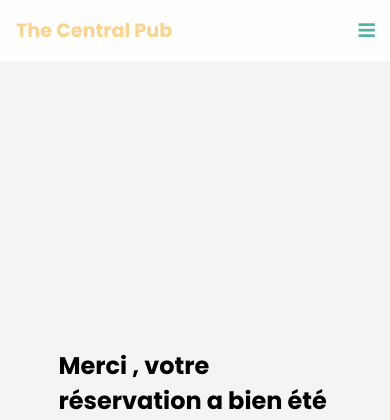
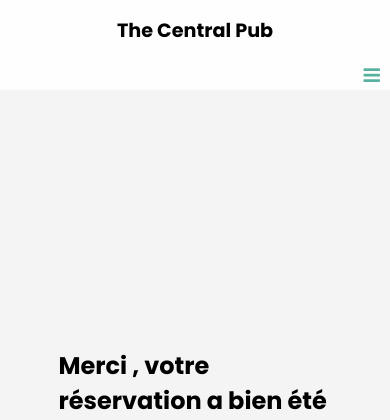
Before and after one commit to Bourricote/projet1_php, a PHP site: page /form.php in a window 390 px wide. Shown: the top 420 px of the page. Run offline with PHP 8.4, Linux system fonts and the light colour scheme; data that the repository does not hold is empty.

Commit message:
Fixed bug menu burger

```diff
--- a/style.css
+++ b/style.css
@@ -388,34 +388,7 @@ footer{
   display: none;
 }
 
-/* When the screen is less than 600 pixels wide, hide all links, except for the first one ("Home"). Show the link that contains should open and close the navbar (.icon) */
-@media screen and (max-width: 600px) {
-  .navbar a:not(:first-child) {display: none;}
-  .navbar a.icon {
-    display: block;
-    margin-right: 15px;
-  }
-  .navbar{
-    display: flex;
-    justify-content: space-between;
-  }
-}
 
-/* The "responsive" class is added to the navbar with JavaScript when the user clicks on the icon. This class makes the navbar look good on small screens (display the links vertically instead of horizontally) */
-@media screen and (max-width: 600px) {
-  .navbar.responsive {position: relative;}
-  .navbar.responsive a.icon {
-    position: absolute;
-    right: 0;
-    top: 0;
-  }
-  .navbar.responsive a {
-    float: none;
-    display: block;
-    text-align: right;
-  }
-}
-/* end test burger*/
 
 
 @media (max-width: 1050px){
@@ -532,7 +505,39 @@ footer{
     }
 
 }
+/* When the screen is less than 600 pixels wide, hide all links, except for the first one ("Home"). Show the link that contains should open and close the navbar (.icon) */
+@media screen and (max-width: 600px) {
+    .navbar a:not(:first-child) {display: none;}
+    .navbar a.icon {
+      float: right;
+      display: block
+    }
+    .navbar{
+      display:inline-block;
+    }
+    #all-card{
+        margin-top:25px;
+    }
+    .navbar a:not(:first-child){
+        padding-right:10px;
+    }
+  }
 
+  /* The "responsive" class is added to the navbar with JavaScript when the user clicks on the icon. This class makes the navbar look good on small screens (display the links vertically instead of horizontally) */
+  @media screen and (max-width: 600px) {
+    .navbar.responsive {position: relative;}
+    .navbar.responsive a.icon {
+      position: absolute;
+      right: 0;
+      top: 0;
+    }
+    .navbar.responsive a {
+      float: none;
+      display: block;
+      text-align: right;
+    }
+  }
+  /* end test burger*/
 
 @media screen and (min-width:961px) {
     .adress-page2 {
```
